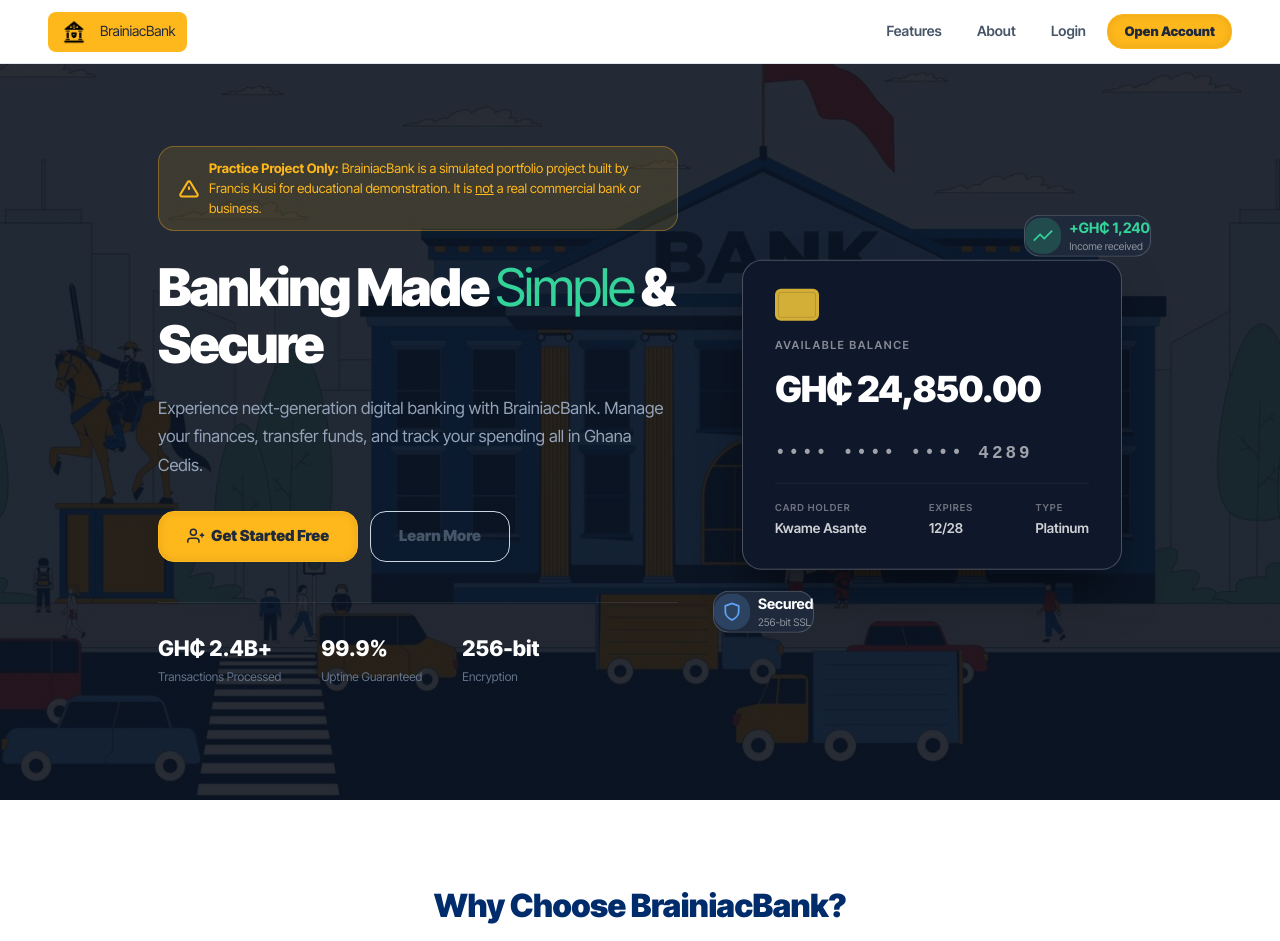
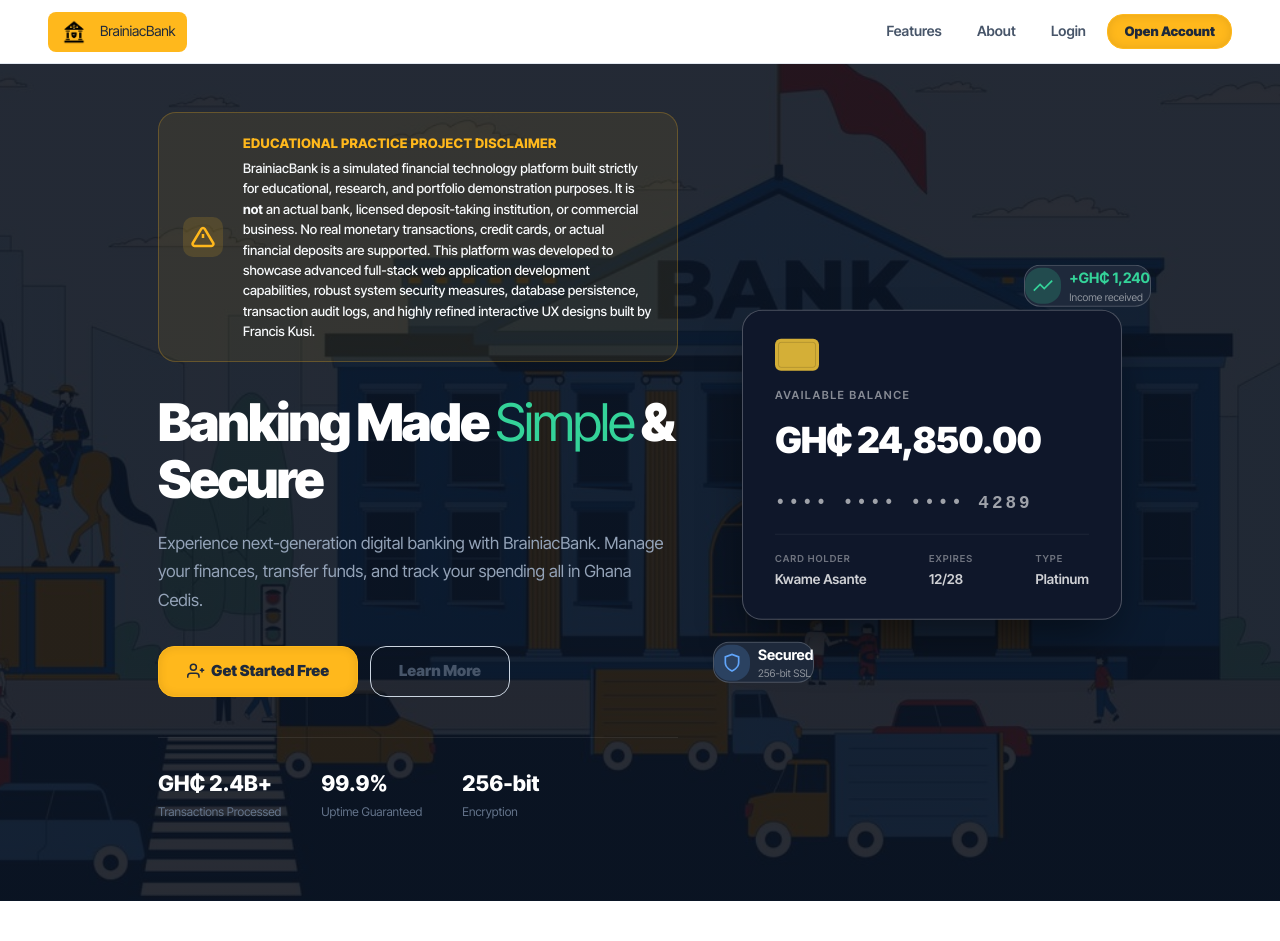
Before and after one commit to brainiacweb-tech/brainiacbank, a Flask app: page /landing in a window 1280 px wide. Shown: the top 941 px of the page. Run offline with Flask 3, Linux system fonts and the light colour scheme.

Commit message:
brand: display full paragraph disclaimer text in the main landing page hero section

```diff
--- a/templates/index.html
+++ b/templates/index.html
@@ -27,9 +27,14 @@
     <!-- HERO -->
     <section class="hero-section">
         <div class="hero-content slide-up">
-            <div class="hero-badge" style="background:rgba(255, 184, 28, 0.12);color:var(--primary);border:1px solid rgba(255, 184, 28, 0.35);max-width:100%;display:flex;align-items:center;gap:10px;padding:0.75rem 1.25rem;border-radius:16px;margin-bottom:1.75rem;font-size:0.82rem;font-weight:700;line-height:1.5;text-align:left;animation:pulse 3s infinite;">
-                <svg viewBox="0 0 24 24" width="20" height="20" fill="none" stroke="currentColor" stroke-width="2.5" style="flex-shrink:0;"><path d="M10.29 3.86L1.82 18a2 2 0 0 0 1.71 3h16.94a2 2 0 0 0 1.71-3L13.71 3.86a2 2 0 0 0-3.42 0z"/><line x1="12" y1="9" x2="12" y2="13"/><line x1="12" y1="17" x2="12.01" y2="17"/></svg>
-                <span><strong>Practice Project Only:</strong> BrainiacBank is a simulated portfolio project built by Francis Kusi for educational demonstration. It is <u>not</u> a real commercial bank or business.</span>
+            <div class="hero-badge" style="background:rgba(255, 184, 28, 0.08);color:#f8fafc;border:1.5px solid rgba(255, 184, 28, 0.25);max-width:100%;display:flex;align-items:center;gap:1.25rem;padding:1.25rem 1.5rem;border-radius:18px;margin-bottom:2rem;font-size:0.82rem;font-weight:500;line-height:1.55;text-align:left;">
+                <div style="width:40px;height:40px;border-radius:10px;background:rgba(255, 184, 28, 0.15);display:flex;align-items:center;justify-content:center;color:var(--primary);flex-shrink:0;">
+                    <svg viewBox="0 0 24 24" width="24" height="24" fill="none" stroke="currentColor" stroke-width="2.5"><path d="M10.29 3.86L1.82 18a2 2 0 0 0 1.71 3h16.94a2 2 0 0 0 1.71-3L13.71 3.86a2 2 0 0 0-3.42 0z"/><line x1="12" y1="9" x2="12" y2="13"/><line x1="12" y1="17" x2="12.01" y2="17"/></svg>
+                </div>
+                <div style="min-width: 0; flex: 1;">
+                    <strong style="color:var(--primary);font-weight:800;text-transform:uppercase;letter-spacing:0.3px;display:block;margin-bottom:0.3rem;">Educational Practice Project Disclaimer</strong>
+                    BrainiacBank is a simulated financial technology platform built strictly for educational, research, and portfolio demonstration purposes. It is <strong>not</strong> an actual bank, licensed deposit-taking institution, or commercial business. No real monetary transactions, credit cards, or actual financial deposits are supported. This platform was developed to showcase advanced full-stack web application development capabilities, robust system security measures, database persistence, transaction audit logs, and highly refined interactive UX designs built by Francis Kusi.
+                </div>
             </div>
             <h1>Banking Made <span>Simple</span> & Secure</h1>
             <p>Experience next-generation digital banking with BrainiacBank. Manage your finances, transfer funds, and track your spending all in Ghana Cedis.</p>
```
